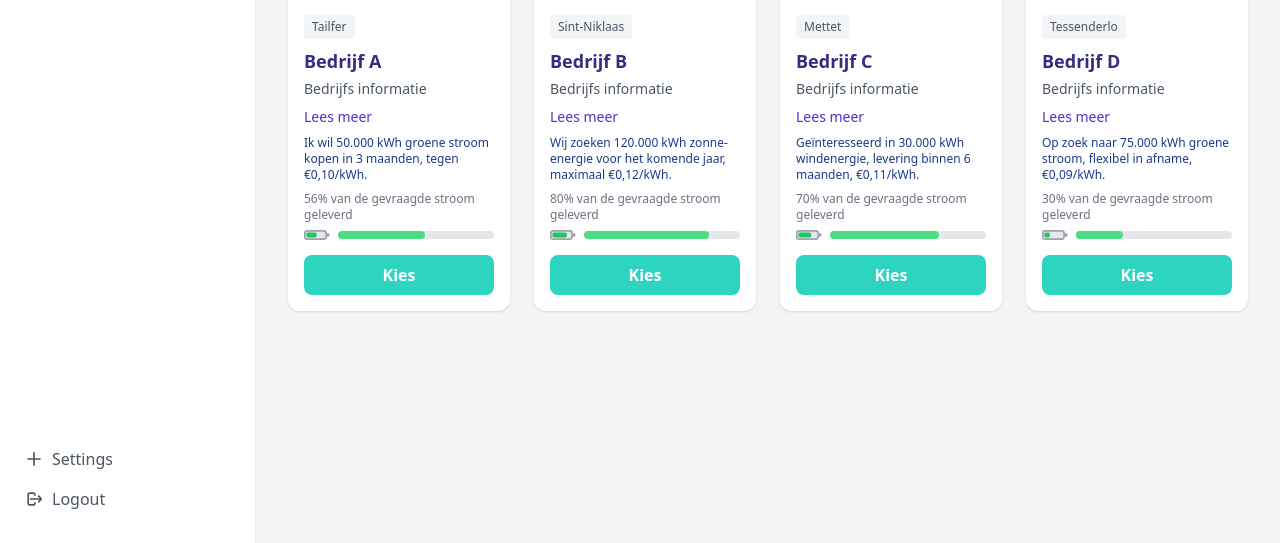
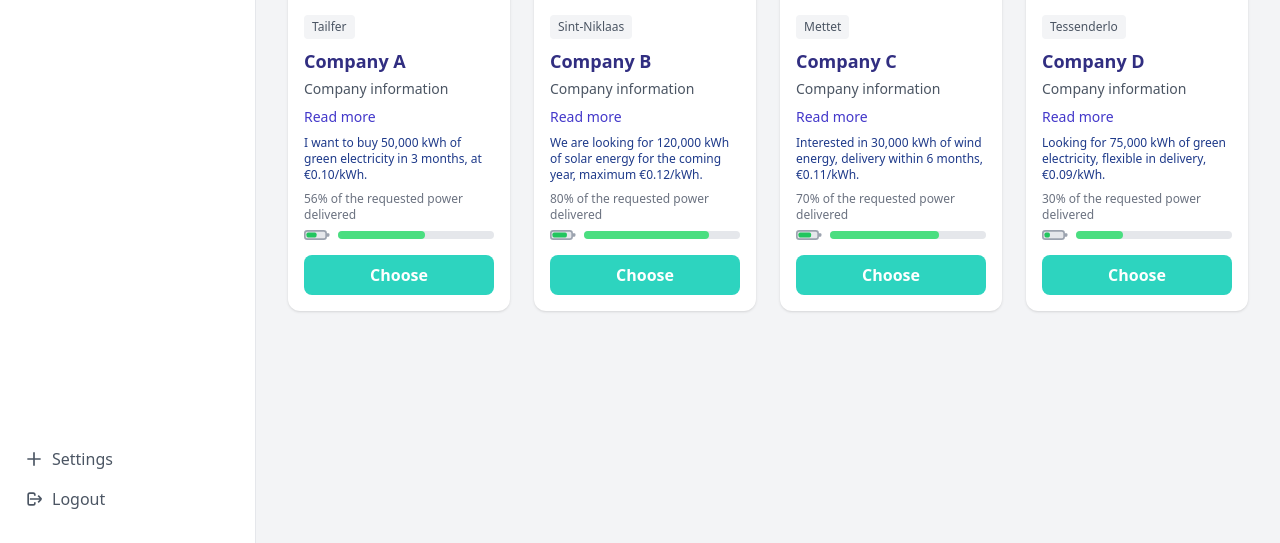
Before and after one commit to Jason-Van-de-Berckt-student-ap/StartupDashboard, a Flask app: page /companies in a window 1280 px wide. Shown: the part 257-800 px from the top of the page. Run offline with Flask 3, Linux system fonts and the light colour scheme; a user stored in the database is signed in; some libraries are stand-ins or nearby versions.

Commit message:
Language changes

```diff
--- a/app.py
+++ b/app.py
@@ -74,40 +74,40 @@ def dashboard():
 def companies():
     companies = [
         {
-            'name': 'Bedrijf A',
+            'name': 'Company A',
             'image': 'https://images.unsplash.com/photo-1506744038136-46273834b3fb?auto=format&fit=crop&w=600&q=80',
             'location': 'Tailfer',
-            'description': 'Bedrijfs informatie',
+            'description': 'Company information',
             'ordered_percent': 56,
             'almost_sold_out': False,
-            'energy_request': 'Ik wil 50.000 kWh groene stroom kopen in 3 maanden, tegen €0,10/kWh.'
+            'energy_request': 'I want to buy 50,000 kWh of green electricity in 3 months, at €0.10/kWh.'
         },
         {
-            'name': 'Bedrijf B',
+            'name': 'Company B',
             'image': 'https://images.unsplash.com/photo-1464983953574-0892a716854b?auto=format&fit=crop&w=600&q=80',
             'location': 'Sint-Niklaas',
-            'description': 'Bedrijfs informatie',
+            'description': 'Company information',
             'ordered_percent': 80,
             'almost_sold_out': True,
-            'energy_request': 'Wij zoeken 120.000 kWh zonne-energie voor het komende jaar, maximaal €0,12/kWh.'
+            'energy_request': 'We are looking for 120,000 kWh of solar energy for the coming year, maximum €0.12/kWh.'
         },
         {
-            'name': 'Bedrijf C',
+            'name': 'Company C',
             'image': 'https://images.unsplash.com/photo-1500534314209-a25ddb2bd429?auto=format&fit=crop&w=600&q=80',
             'location': 'Mettet',
-            'description': 'Bedrijfs informatie',
+            'description': 'Company information',
             'ordered_percent': 70,
             'almost_sold_out': False,
-            'energy_request': 'Geïnteresseerd in 30.000 kWh windenergie, levering binnen 6 maanden, €0,11/kWh.'
+            'energy_request': 'Interested in 30,000 kWh of wind energy, delivery within 6 months, €0.11/kWh.'
         },
         {
-            'name': 'Bedrijf D',
+            'name': 'Company D',
             'image': 'https://images.unsplash.com/photo-1465101046530-73398c7f28ca?auto=format&fit=crop&w=600&q=80',
             'location': 'Tessenderlo',
-            'description': 'Bedrijfs informatie',
+            'description': 'Company information',
             'ordered_percent': 30,
             'almost_sold_out': False,
-            'energy_request': 'Op zoek naar 75.000 kWh groene stroom, flexibel in afname, €0,09/kWh.'
+            'energy_request': 'Looking for 75,000 kWh of green electricity, flexible in delivery, €0.09/kWh.'
         },
     ]
     return render_template('companies.html', companies=companies, active_page='companies')
--- a/templates/base.html
+++ b/templates/base.html
@@ -25,7 +25,7 @@
                     </a>
                     <a href="{{ url_for('fluvius') }}" class="flex items-center px-6 py-3 hover:bg-blue-50 {{ 'bg-blue-100 text-blue-600 font-semibold' if active_page == 'fluvius' else 'text-gray-700' }} rounded-r-full mb-2">
                         <svg class="w-5 h-5 mr-3" fill="none" stroke="currentColor" stroke-width="2" viewBox="0 0 24 24"><path d="M13 2L3 14h9l-1 8L21 10h-9l1-8z"/></svg>
-                        Mijn meters
+                        My meters
                     </a>
                 </nav>
             </div>
--- a/templates/companies.html
+++ b/templates/companies.html
@@ -1,6 +1,6 @@
 {% extends 'base.html' %}
-{% block title %}Company's - Fluxeco{% endblock %}
-{% block page_title %}Company's{% endblock %}
+{% block title %}Companies - Fluxeco{% endblock %}
+{% block page_title %}Companies{% endblock %}
 {% block content %}
 <div id="companies-main" class="transition-all duration-500">
 <div class="grid grid-cols-1 md:grid-cols-2 lg:grid-cols-4 gap-6">
@@ -19,13 +19,13 @@
             </div>
             <div class="font-bold text-lg text-indigo-900 mb-1">{{ company.name }}</div>
             <div class="text-gray-600 text-sm mb-2 line-clamp-2">{{ company.description }}</div>
-            <a href="#" class="text-indigo-700 text-sm font-medium hover:underline mb-2">Lees meer</a>
+            <a href="#" class="text-indigo-700 text-sm font-medium hover:underline mb-2">Read more</a>
             <div class="text-blue-900 text-xs mb-2 font-medium">{{ company.energy_request }}</div>
             <div class="text-xs text-gray-500 mb-1 flex justify-end">
-                <span>{{ company.ordered_percent }}% van de gevraagde stroom geleverd</span>
+                <span>{{ company.ordered_percent }}% of the requested power delivered</span>
             </div>
             <div class="flex items-center gap-2 mb-3">
-                <!-- Batterij-icoon -->
+                <!-- Battery icon -->
                 <svg width="32" height="16" viewBox="0 0 32 16" fill="none" xmlns="http://www.w3.org/2000/svg">
                   <rect x="1" y="3" width="26" height="10" rx="3" fill="#e5e7eb" stroke="#9ca3af" stroke-width="2"/>
                   <rect x="3" y="5" width="{{ battery_fill }}" height="6" rx="2" fill="#22c55e"/>
@@ -35,7 +35,7 @@
                     <div class="bg-green-400 h-2 rounded-full" style="width: {{ company.ordered_percent }}%"></div>
                 </div>
             </div>
-            <button class="mt-auto bg-teal-400 hover:bg-teal-500 text-white font-semibold py-2 rounded-lg transition" onclick="openGuide()">Kies</button>
+            <button class="mt-auto bg-teal-400 hover:bg-teal-500 text-white font-semibold py-2 rounded-lg transition" onclick="openGuide()">Choose</button>
         </div>
     </div>
     {% endfor %}
@@ -45,26 +45,26 @@
 <div id="guide-tab" class="fixed inset-0 z-50 flex items-center justify-center bg-black bg-opacity-40 transition-all duration-500 opacity-0 pointer-events-none">
     <div class="bg-white rounded-xl shadow-lg w-full max-w-lg p-8 relative animate-slide-in-up">
         <button onclick="closeGuide()" class="absolute top-4 right-4 text-gray-400 hover:text-gray-700 text-2xl font-bold">&times;</button>
-        <h2 class="text-2xl font-bold text-indigo-900 mb-6 text-center">Koppelingsgids</h2>
+        <h2 class="text-2xl font-bold text-indigo-900 mb-6 text-center">Linking Guide</h2>
         <ol class="space-y-6">
             <li>
                 <div class="flex items-center mb-2">
                     <span class="bg-blue-600 text-white rounded-full w-8 h-8 flex items-center justify-center font-bold mr-3">1</span>
-                    <span class="font-semibold text-gray-800">Stap 1</span>
+                    <span class="font-semibold text-gray-800">Step 1</span>
                 </div>
                 <div class="text-gray-600 text-sm ml-11">Lorem ipsum dolor sit amet, consectetur adipiscing elit. Integer nec odio. Praesent libero. Sed cursus ante dapibus diam.</div>
             </li>
             <li>
                 <div class="flex items-center mb-2">
                     <span class="bg-blue-600 text-white rounded-full w-8 h-8 flex items-center justify-center font-bold mr-3">2</span>
-                    <span class="font-semibold text-gray-800">Stap 2</span>
+                    <span class="font-semibold text-gray-800">Step 2</span>
                 </div>
                 <div class="text-gray-600 text-sm ml-11">Suspendisse potenti. Sed dignissim lacinia nunc. Curabitur tortor. Pellentesque nibh.</div>
             </li>
             <li>
                 <div class="flex items-center mb-2">
                     <span class="bg-blue-600 text-white rounded-full w-8 h-8 flex items-center justify-center font-bold mr-3">3</span>
-                    <span class="font-semibold text-gray-800">Stap 3</span>
+                    <span class="font-semibold text-gray-800">Step 3</span>
                 </div>
                 <div class="text-gray-600 text-sm ml-11">Aenean quam. In scelerisque sem at dolor. Maecenas mattis. Sed convallis tristique sem.</div>
             </li>
```
Also changed, not shown: templates/courses.html (+7 -7 lines), templates/fluvius.html (+15 -15 lines), templates/settings.html (+7 -7 lines), static/profile_1.jpg (added), 1 other file.
